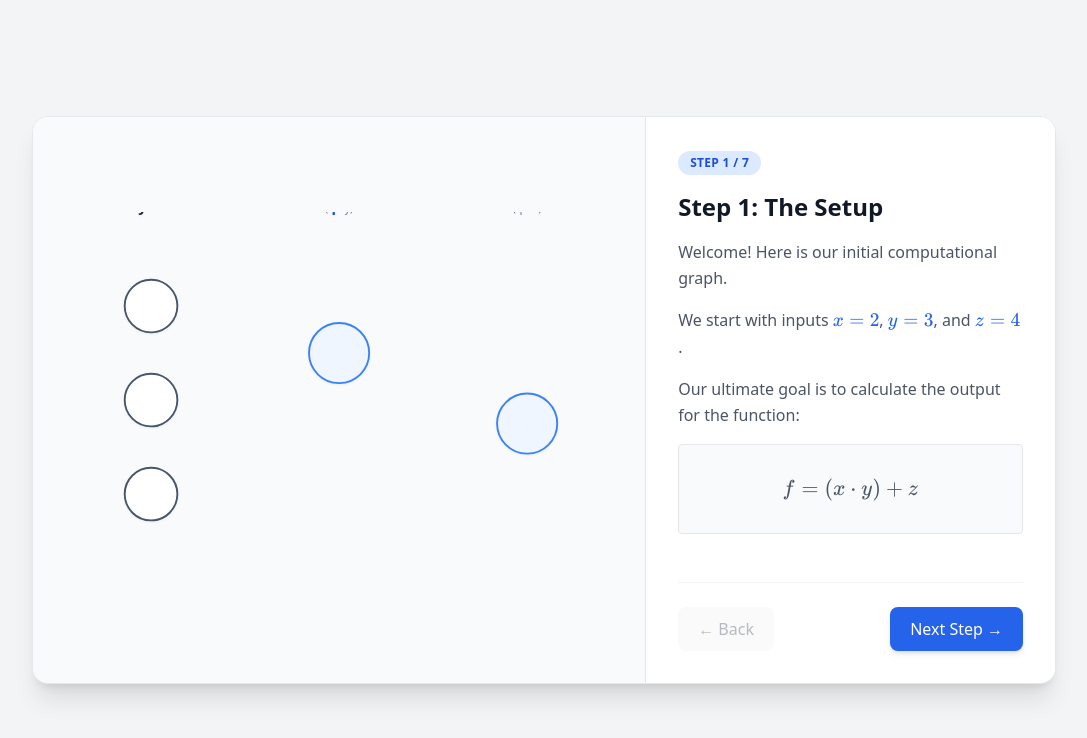
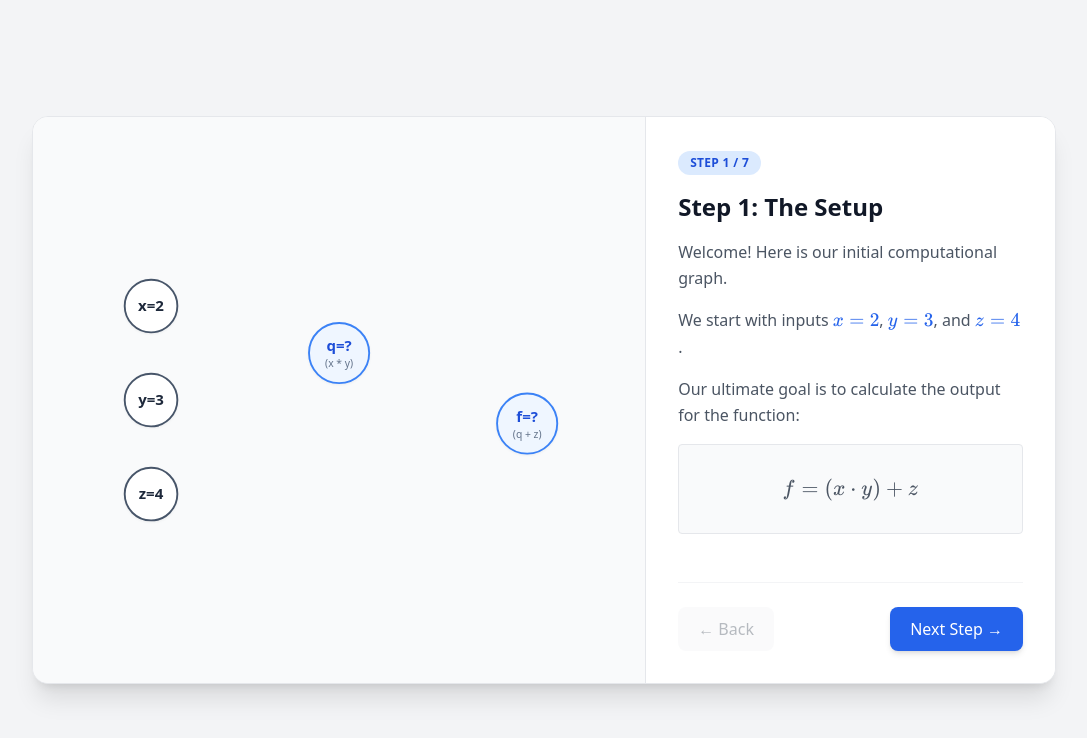
Before and after one commit to leangvakhim/pytorch, a plain HTML site: page html/backward_pass_multiplication.html in a window 1280 px wide. Shown: the whole page, without its empty margins (96-1183 px from the left). Drawn offline with nearby package versions, Linux system fonts and the light colour scheme.

Commit message:
Update backward_pass_multiplication.html

```diff
--- a/html/backward_pass_multiplication.html
+++ b/html/backward_pass_multiplication.html
@@ -56,27 +56,27 @@
                 <!-- INITIAL NODES (Always visible) -->
                 <!-- x node -->
                 <circle cx="100" cy="100" r="28" fill="white" stroke="#475569" stroke-width="2" />
-                <text x="100" cy="105" text-anchor="middle" font-weight="bold" fill="#1e293b">x=2</text>
+                <text x="100" y="105" text-anchor="middle" font-weight="bold" fill="#1e293b">x=2</text>
 
                 <!-- y node -->
                 <circle cx="100" cy="200" r="28" fill="white" stroke="#475569" stroke-width="2" />
-                <text x="100" cy="205" text-anchor="middle" font-weight="bold" fill="#1e293b">y=3</text>
+                <text x="100" y="205" text-anchor="middle" font-weight="bold" fill="#1e293b">y=3</text>
 
                 <!-- z node -->
                 <circle cx="100" cy="300" r="28" fill="white" stroke="#475569" stroke-width="2" />
-                <text x="100" cy="305" text-anchor="middle" font-weight="bold" fill="#1e293b">z=4</text>
+                <text x="100" y="305" text-anchor="middle" font-weight="bold" fill="#1e293b">z=4</text>
 
                 <!-- q node (Intermediate) -->
                 <circle cx="300" cy="150" r="32" fill="#eff6ff" stroke="#3b82f6" stroke-width="2" />
-                <text x="300" cy="148" text-anchor="middle" font-weight="bold" fill="#1d4ed8">q=<tspan id="q-val">
+                <text x="300" y="148" text-anchor="middle" font-weight="bold" fill="#1d4ed8">q=<tspan id="q-val">
                     </tspan></text>
-                <text x="300" cy="165" text-anchor="middle" font-size="11" fill="#64748b">(x * y)</text>
+                <text x="300" y="165" text-anchor="middle" font-size="11" fill="#64748b">(x * y)</text>
 
                 <!-- f node (Final Output) -->
                 <circle cx="500" cy="225" r="32" fill="#eff6ff" stroke="#3b82f6" stroke-width="2" />
-                <text x="500" cy="223" text-anchor="middle" font-weight="bold" fill="#1d4ed8">f=<tspan id="f-val">
+                <text x="500" y="223" text-anchor="middle" font-weight="bold" fill="#1d4ed8">f=<tspan id="f-val">
                     </tspan></text>
-                <text x="500" cy="240" text-anchor="middle" font-size="11" fill="#64748b">(q + z)</text>
+                <text x="500" y="240" text-anchor="middle" font-size="11" fill="#64748b">(q + z)</text>
 
                 <!-- ========================================== -->
                 <!-- DYNAMIC GROUPS (Toggled by JavaScript) -->
```
